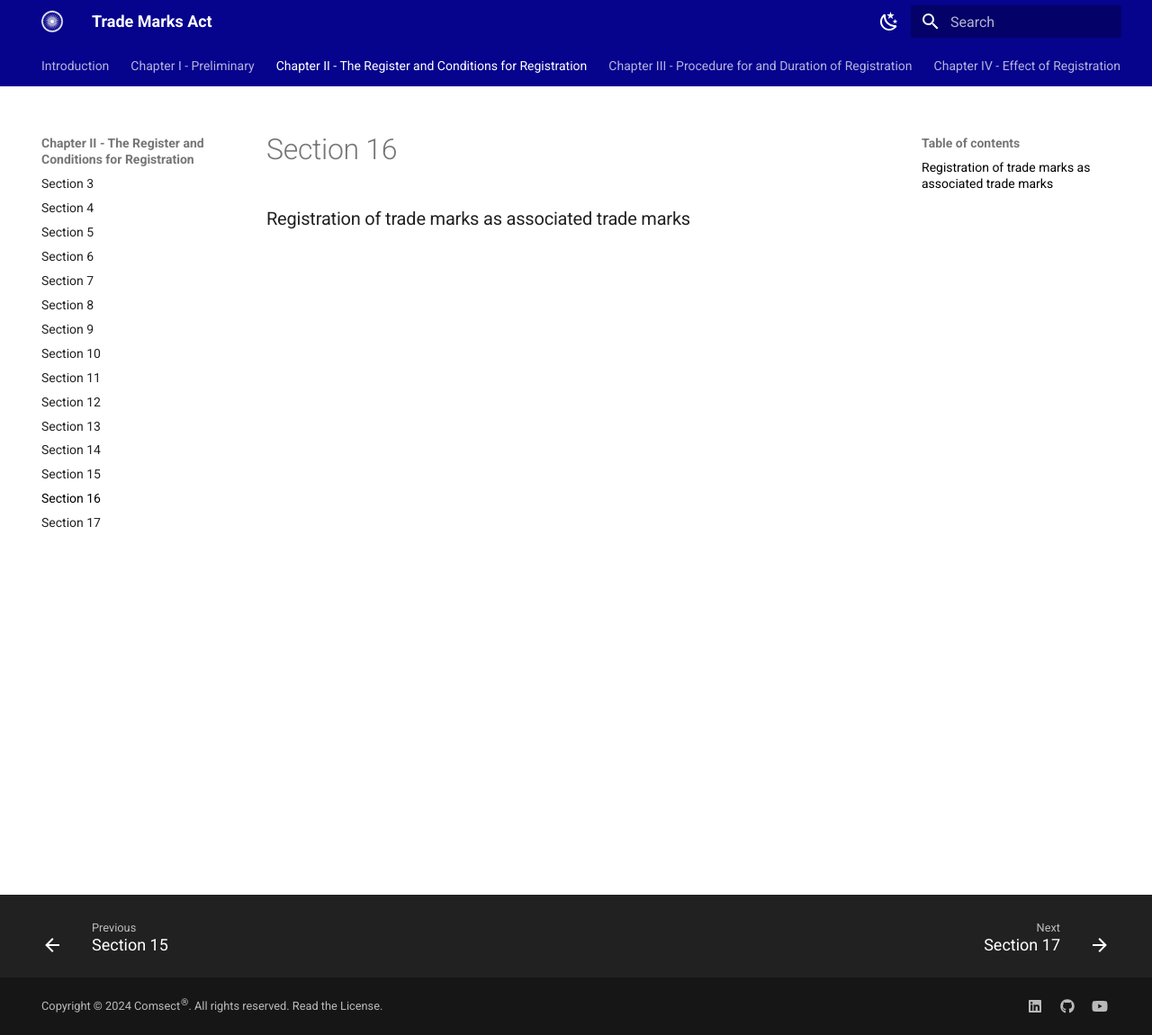
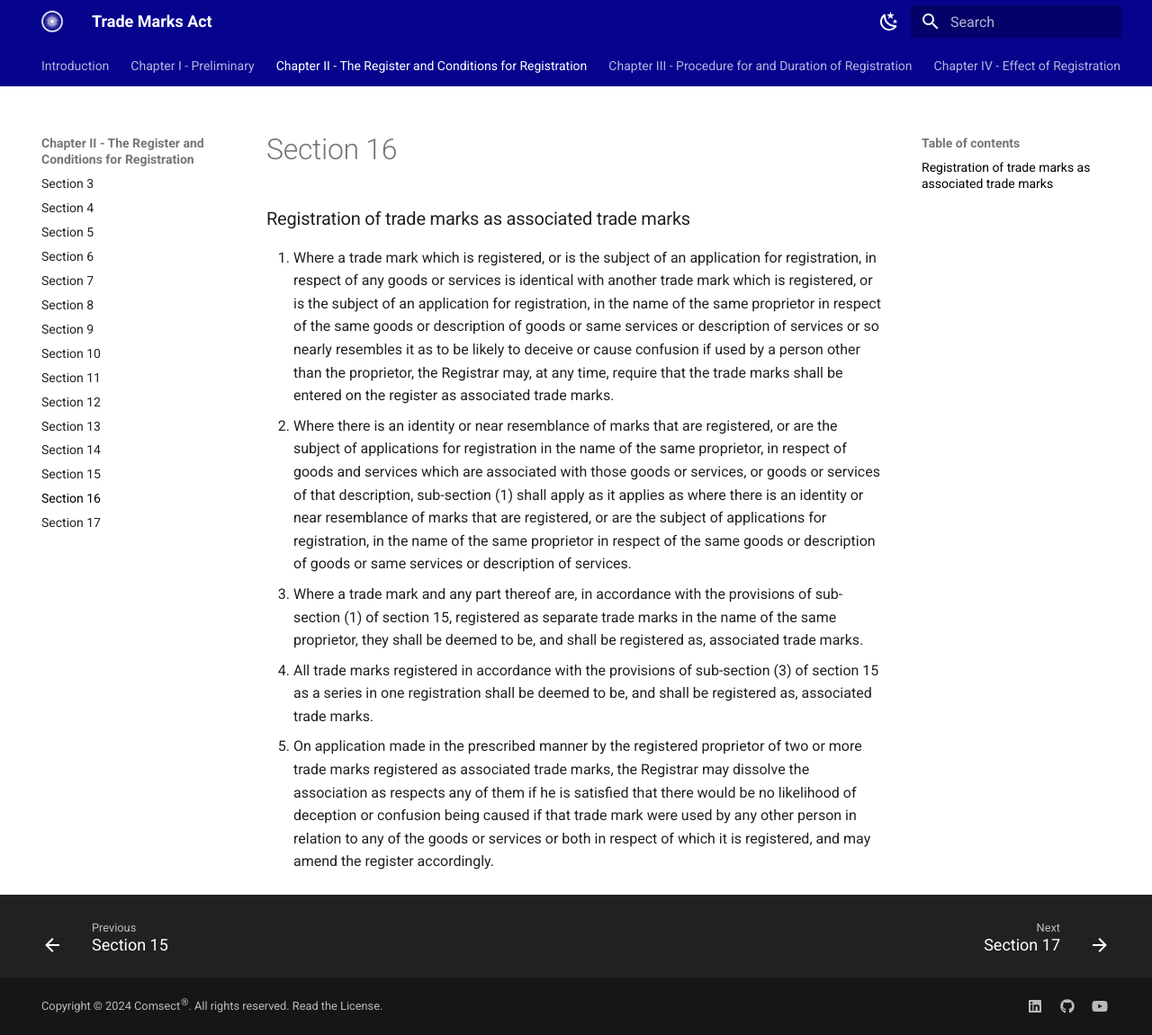
Before and after one commit to comsect/trademarks-act, an MkDocs documentation site: the page built from docs/en/16.md, in a window 1280 px wide and 1151 px high. Shown: the whole window at 90% size. Built offline with MkDocs 1.6.1 and Material for MkDocs 9.7.7, drawn with Linux system fonts in a browser that asks for light colours.

Commit message:
add section sixteen

```diff
--- a/docs/en/16.md
+++ b/docs/en/16.md
@@ -3,3 +3,9 @@ description: Registration of trade marks as associated trade marks
 ---
 
 ### Registration of trade marks as associated trade marks
+
+1. Where a trade mark which is registered, or is the subject of an application for registration, in respect of any goods or services is identical with another trade mark which is registered, or is the subject of an application for registration, in the name of the same proprietor in respect of the same goods or description of goods or same services or description of services or so nearly resembles it as to be likely to deceive or cause confusion if used by a person other than the proprietor, the Registrar may, at any time, require that the trade marks shall be entered on the register as associated trade marks.
+2. Where there is an identity or near resemblance of marks that are registered, or are the subject of applications for registration in the name of the same proprietor, in respect of goods and services which are associated with those goods or services, or goods or services of that description, sub-section (1) shall apply as it applies as where there is an identity or near resemblance of marks that are registered, or are the subject of applications for registration, in the name of the same proprietor in respect of the same goods or description of goods or same services or description of services.
+3. Where a trade mark and any part thereof are, in accordance with the provisions of sub-section (1) of section 15, registered as separate trade marks in the name of the same proprietor, they shall be deemed to be, and shall be registered as, associated trade marks.
+4. All trade marks registered in accordance with the provisions of sub-section (3) of section 15 as a series in one registration shall be deemed to be, and shall be registered as, associated trade marks.
+5. On application made in the prescribed manner by the registered proprietor of two or more trade marks registered as associated trade marks, the Registrar may dissolve the association as respects any of them if he is satisfied that there would be no likelihood of deception or confusion being caused if that trade mark were used by any other person in relation to any of the goods or services or both in respect of which it is registered, and may amend the register accordingly.
```
